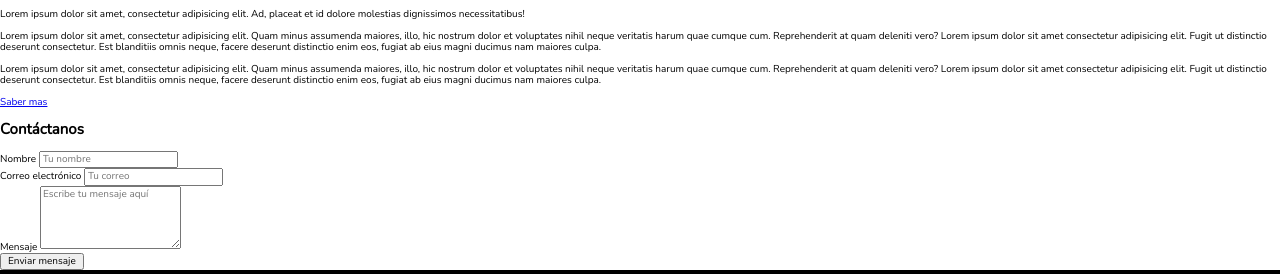
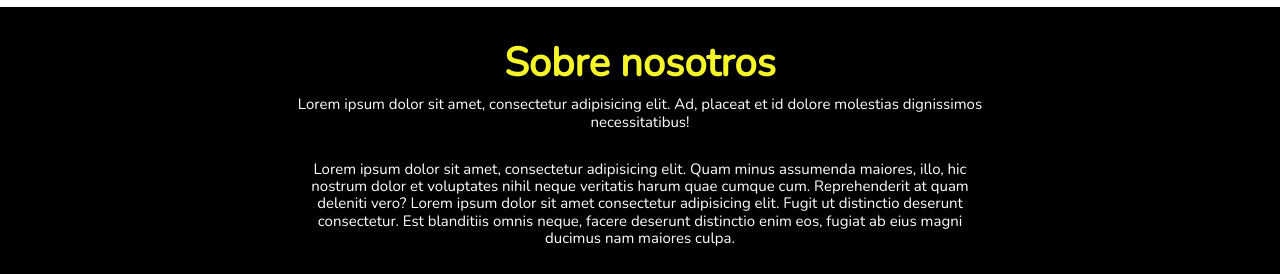
Before and after one commit to erickseis/evaluacion-front-end-erick-seis, a plain HTML site: page index.html in a window 1280 px wide. Shown: the part 1048-1322 px from the top of the page. Drawn offline with nearby package versions, Linux system fonts and the light colour scheme.

Commit message:
modificacion del proyecto en casa secciones sobre nosotros y footer

```diff
--- a/css/style.css
+++ b/css/style.css
@@ -123,9 +123,125 @@ align-items: center;
     margin-bottom: 1rem;
     color: black;
 }
+/* seccion nosotros */
+
+.container-sobre-nosotros{
+    margin-top: 4rem;
+    display: flex;
+    flex-direction: column;
+    justify-content: center;
+    align-items: center;
+    text-align: center;
+    width: 100%;
+    background-color: black;
+}
+.container-sobre-nosotros h2{
+    color: rgb(245, 245, 41);
+    font-weight: bold;
+    font-size: 4rem !important;
+    margin-bottom: -.5rem;
+}
+.container-sobre-nosotros p{
+    font-size: 1.5rem;
+    width: 70rem;
+    color: white;
+}
+.container-sobre-nosotros a{
+    display: flex;
+    justify-content: center;
+    align-items: center;
+    font-size: 1.2rem;
+    bottom: 0;
+    height: 2.5rem;
+    background-color: yellow;
+    width: 10rem;
+    text-decoration: none;
+    border-radius: 0 0 2.5rem 0;
+    margin-bottom: 1rem;
+    color: black;
+    font-weight: bold;
+}
+/* seccion contacto */
+.container-contacto{
+    margin-top: 4rem;
+    display: flex;
+    flex-direction: column;
+    justify-content: center;
+    align-items: center;
+    text-align: center;
+    width: 100%;
+    height: 60vh   ;
+    background-color: rgb(249, 247, 247);
+    padding-top: 4rem;
+    padding-bottom: 4rem;
+}
+.container-contacto h2{
+    color: rgb(245, 245, 41);
+    font-weight: bold;
+    font-size: 3rem;
+    margin-bottom: -.5rem;
+}
+
+.container-contacto form, .container-contacto form div{
+    display: flex;
+    flex-direction: column;
+    justify-content: center;
+    align-items: center;
+    text-align: center;
+    width: 100%;
+    align-items: flex-start;
+}
+.container-contacto form{
+
+    width: 90vh;
+}
+.container-contacto h2{
+    color: rgb(245, 245, 41);
+    font-weight: bold;
+    font-size: 4rem !important;
+    margin-bottom: -.5rem;
+}
+input{
+    border: .5px solid rgba(119, 136, 153, 0.684);
+    width: 100%;
+    height: 3.5em;
+    border-radius: 5px;
+}
+label{
+    font-size: 1.4rem;
+    font-weight: bold;
+    margin-bottom: .5rem;
+    margin-top: 1rem;
+}
+textarea{
+    border: .5px solid rgba(119, 136, 153, 0.684);
+    width: 100%;
+    height: 10rem;
+    border-radius: 5px;
+}
+::placeholder {
+    color: #888;
+    font-style: normal;
+    opacity: 1;
+    padding-left: 1rem;
+    font-size: 1.4rem;
+  }
+.container-contacto form div button{
+    width: 100%;
+    border: none;
+    border-radius: 0 0 2.5rem 0;
+    background-color: rgb(245, 245, 41);
+    margin-top: 1rem;
+    margin-bottom: 4rem;
+    height: 3.2rem;
+    font-weight: bold;
+    font-size: 1.4rem;
+}
+
 /* footer */
 
 .footer{
+    margin-top: 4rem;
     background-color: black;
     display: flex
     ;
--- a/index.html
+++ b/index.html
@@ -36,11 +36,6 @@
         <h2>Vinyl Store</h2>
     </div>
     </header>
-
-
-
-
-
     <!--Main-->
     <main>
         <h2>Vinilos</h2>
@@ -77,9 +72,9 @@
 
      </div>
 
+    <!-- Seccion nosotros -->
+<section class="container-sobre-nosotros">
 
-
-    </main>
 
 
     <h2>Sobre nosotros</h2>
@@ -101,8 +96,10 @@
 
     <a href="#">Saber mas</a>
 
-    <!-- Sección de Contacto -->
+</section>
 
+   <!-- Sección de Contacto -->
+<section class="container-contacto">
     <h2>Contáctanos</h2>
 
     <form>
@@ -125,6 +122,8 @@
             <button type="submit">Enviar mensaje</button>
         </div>
     </form>
+</section>
+</main>
 
     <!-- Footer -->
 <footer class="footer">
```
